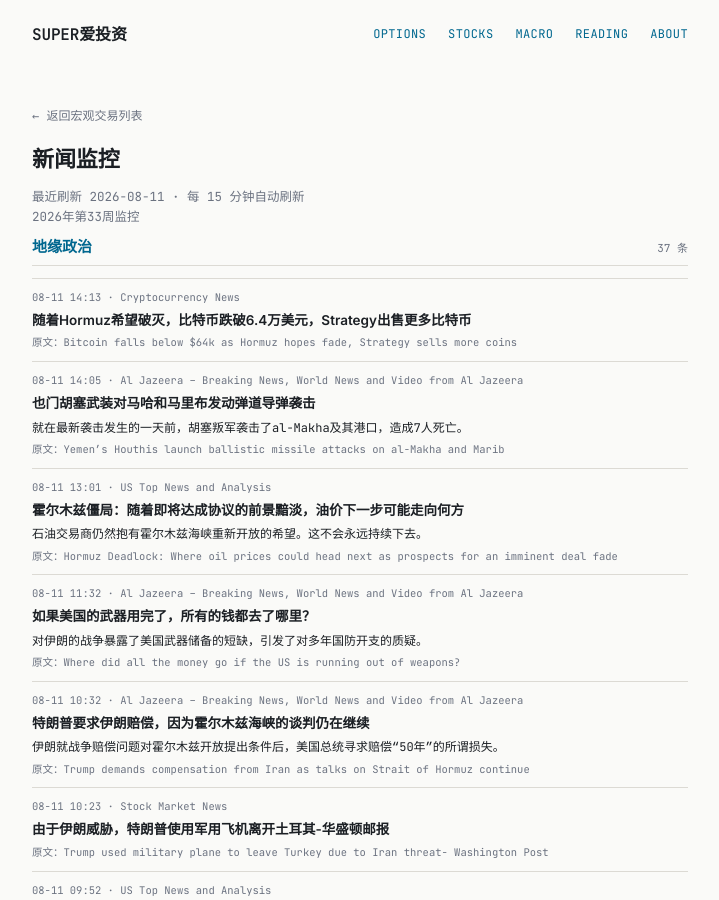
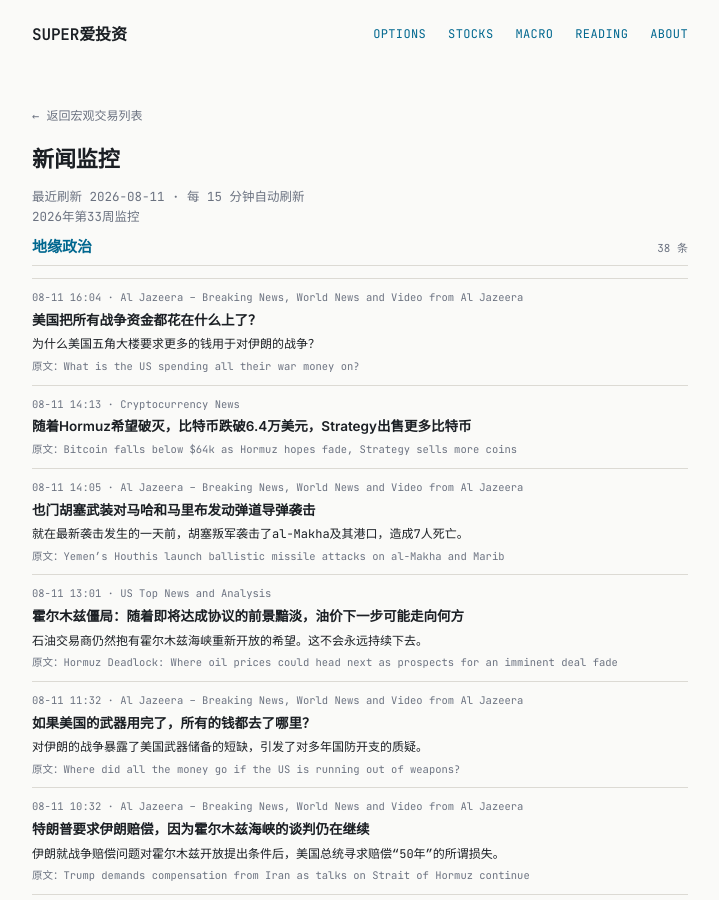
Before and after one commit to tang3super/tang3super.github.io, a Jekyll site: the page built from _macro_trade/news-digest.md, in a window 1280 px wide and 900 px high. Shown: the whole window, without its empty margins (280-999 px from the left). Built offline with Jekyll 4.4.1, drawn with Linux system fonts in a browser that asks for light colours.

Commit message:
sync news-digest article

```diff
--- a/_macro_trade/news-digest.md
+++ b/_macro_trade/news-digest.md
@@ -9,6 +9,13 @@ refresh_note: 每 15 分钟自动刷新
 topics:
 - name: 地缘政治
   items:
+  - title: What is the US spending all their war money on?
+    summary: Why is the US Pentagon asking for more money for the war on Iran?
+    link: https://www.aljazeera.com/video/money-works/2026/8/11/what-is-the-us-spending-all-their-war-money-on?traffic_source=rss
+    source: Al Jazeera – Breaking News, World News and Video from Al Jazeera
+    time: 08-11 16:04
+    title_zh: 美国把所有战争资金都花在什么上了？
+    summary_zh: 为什么美国五角大楼要求更多的钱用于对伊朗的战争？
   - title: Bitcoin falls below $64k as Hormuz hopes fade, Strategy sells more coins
     summary: ''
     link: https://www.investing.com/news/cryptocurrency-news/bitcoin-falls-below-64k-as-hormuz-hopes-fade-strategy-sells-more-coins-4850798
```
